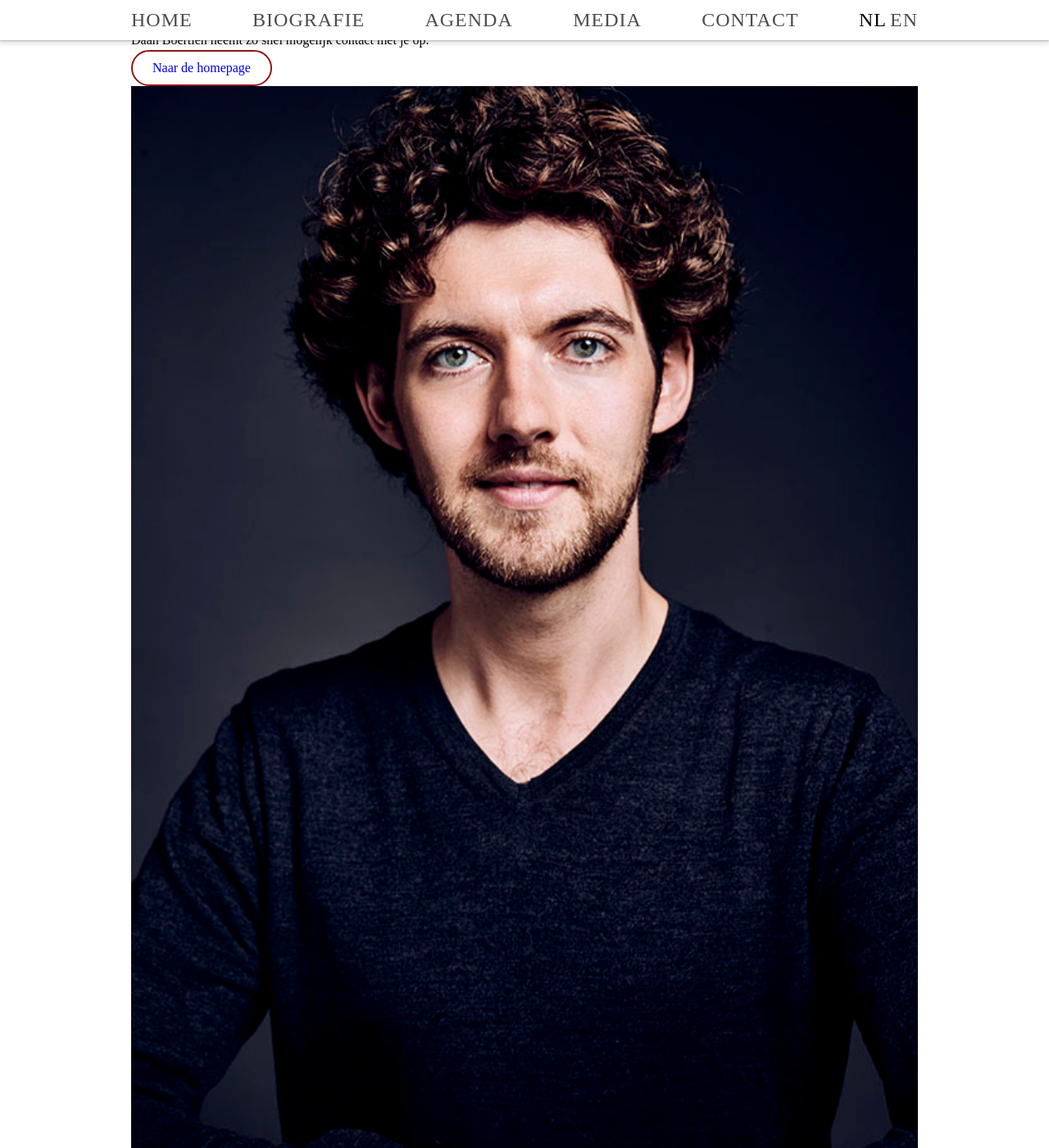
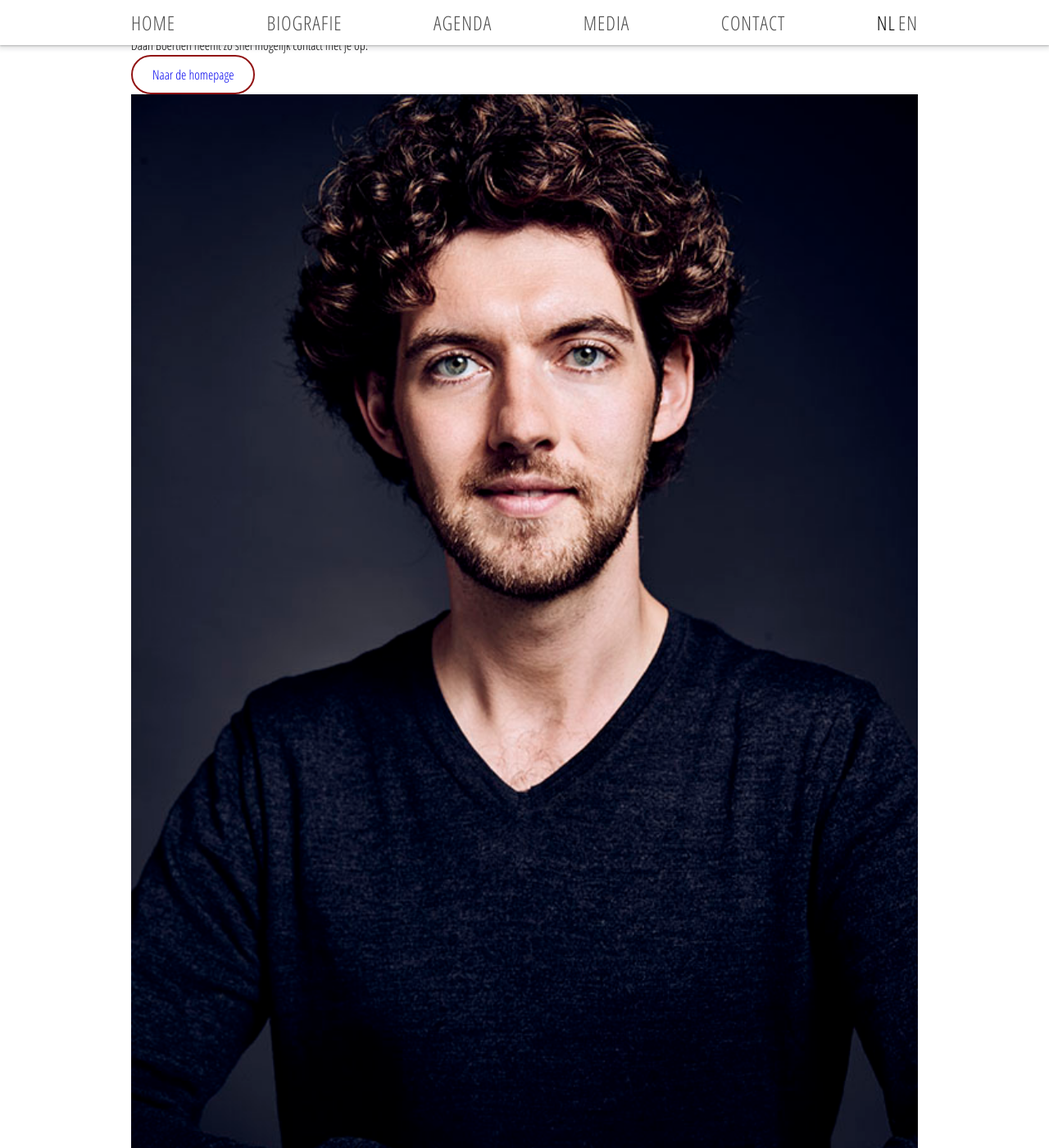
Before and after one commit to DaanBoertien/Marc-Pantus, a Jekyll site: the page built from success.html, in a window 1280 px wide and 1400 px high. Shown: the whole window at 82% size. Built offline with Jekyll 4.4.1, drawn with Linux system fonts in a browser that asks for light colours; nearby versions of some CDN libraries; a script that is not in the unit is left out.

Commit message:
update fonts

```diff
--- a/_layouts/default.html
+++ b/_layouts/default.html
@@ -6,8 +6,10 @@
     <title>{{site.data.home.site-title}}</title>
     <link rel="stylesheet" href="/assets/css/styles.css" />
     <!-- Choose Google Fonts -->
+    <link rel="preconnect" href="https://fonts.googleapis.com" />
+    <link rel="preconnect" href="https://fonts.gstatic.com" crossorigin />
     <link
-      href="https://fonts.googleapis.com/css2?family=Montserrat:ital,wght@0,200;0,300;0,400;0,500;0,600;1,200;1,300;1,400;1,500;1,600&display=swap"
+      href="https://fonts.googleapis.com/css2?family=Open+Sans+Condensed:ital,wght@0,300;0,700;1,300&display=swap"
       rel="stylesheet"
     />
 
--- a/_layouts/default_en.html
+++ b/_layouts/default_en.html
@@ -5,8 +5,10 @@
     <meta name="viewport" content="width=device-width, initial-scale=1.0" />
     <title>{{site.data.home.site-title-en}}</title>
     <link rel="stylesheet" href="/assets/css/styles.css" />
+    <link rel="preconnect" href="https://fonts.googleapis.com" />
+    <link rel="preconnect" href="https://fonts.gstatic.com" crossorigin />
     <link
-      href="https://fonts.googleapis.com/css2?family=Montserrat:ital,wght@0,200;0,300;0,400;0,500;0,600;1,200;1,300;1,400;1,500;1,600&display=swap"
+      href="https://fonts.googleapis.com/css2?family=Open+Sans+Condensed:ital,wght@0,300;0,700;1,300&display=swap"
       rel="stylesheet"
     />
 
--- a/_sass/typography.scss
+++ b/_sass/typography.scss
@@ -1,6 +1,6 @@
-// body {
-//     font-family: "montserrat", sans-serif;
-// }
+body {
+  font-family: "Open Sans Condensed", sans-serif;
+}
 
 // h1 {
 //     font-size: 2rem;
```
